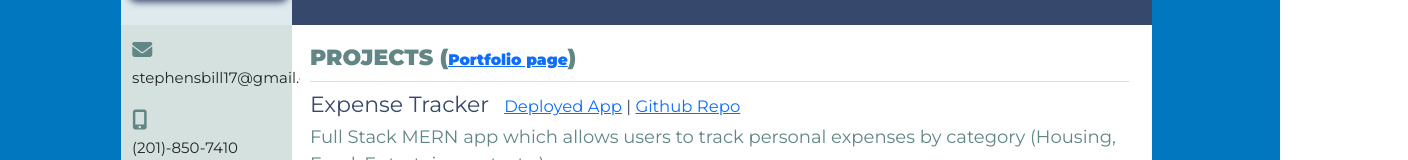
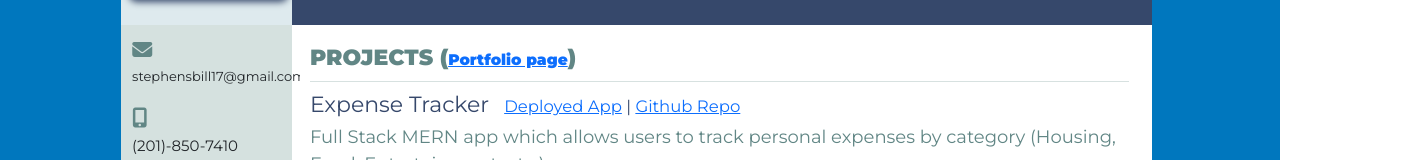
Before and after one commit to BillStephens2022/my_portfolio, a React (Create React App) app: page /resume in a window 1280 px wide. Shown: the part 426-586 px from the top of the page, 1408 px wide, since content can reach past the window. Built offline with nearby package versions, Linux system fonts and the light colour scheme.

Commit message:
minor font size change on resume for email address

```diff
--- a/src/css/style.css
+++ b/src/css/style.css
@@ -950,10 +950,11 @@ p {
       font-size: 1.5rem;
       line-height: 1; } }
 
+.email {
+  font-size: 1.3rem; }
   @media only screen and (max-width: 75em) {
     .email {
       font-size: 1.2rem; } }
-
   @media only screen and (max-width: 56.25em) {
     .email {
       font-size: 1.5rem; } }
--- a/src/sass/pages/_resume.scss
+++ b/src/sass/pages/_resume.scss
@@ -164,6 +164,8 @@ p {
 }
 
 .email {
+  font-size: 1.3rem;
+
   @include respond(tab-land) {
     font-size: 1.2rem;
   }
```
Lines whose indentation alone changed are shown as unchanged.
